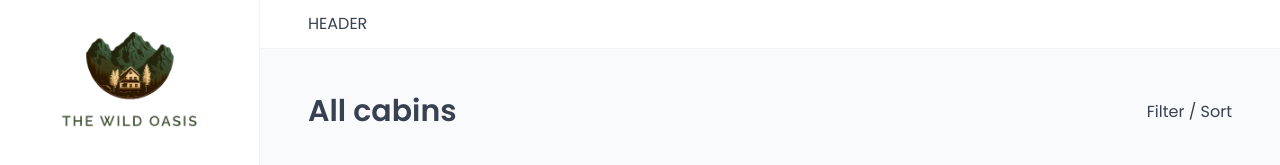
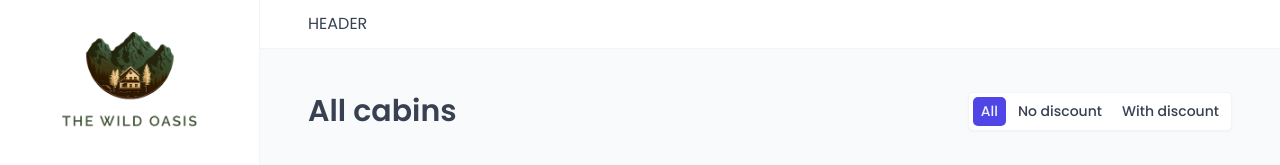
Before and after one commit to Ha-Mundo/The-Wild-Oasis, a React (Vite) app: page /cabins in a window 1280 px wide. Shown: the top 165 px of the page. Built offline with nearby package versions, Linux system fonts and the light colour scheme; no server answers; the database is empty; a web font is replaced by a local one.

Commit message:
implemented client site to filter cabins

```diff
--- a/src/features/cabins/CabinTable.jsx
+++ b/src/features/cabins/CabinTable.jsx
@@ -1,29 +1,26 @@
-//import styled from "styled-components";
 import Spinner from "../../ui/Spinner";
 import CabinRow from "./CabinRow";
 import { useCabins } from "./useCabins";
 import Table from "../../ui/Table";
 import Menus from "../../ui/Menus";
-
-/* const TableHeader = styled.header`
-  display: grid;
-  // grid-template-columns: ;
-  column-gap: 2.4rem;
-  align-items: center;
-
-  background-color: var(--color-grey-50);
-  border-bottom: 1px solid var(--color-grey-100);
-  text-transform: uppercase;
-  letter-spacing: 0.4px;
-  font-weight: 600;
-  color: var(--color-grey-600);
-  padding: 1.6rem 2.4rem;
-`; */
+import { useSearchParams } from "react-router-dom";
 
 function CabinTable() {
   const { isLoading, cabins } = useCabins();
+  const [searchParams] = useSearchParams();
 
   if (isLoading) return <Spinner />;
+
+  const filteredValue = searchParams.get("discount") || "all";
+  console.log(filteredValue);
+
+  let filteredCabins;
+
+  if (filteredValue === "all") filteredCabins = cabins;
+  if (filteredValue === "no-discount")
+    filteredCabins = cabins.filter(cabin => cabin.discount === 0);
+  if (filteredValue === "with-discount")
+    filteredCabins = cabins.filter(cabin => cabin.discount > 0);
 
   return (
     <Menus>
@@ -38,7 +35,7 @@
         </Table.Header>
 
         <Table.Body
-          data={cabins}
+          data={filteredCabins}
           render={cabin => <CabinRow cabin={cabin} key={cabin.id} />}
         />
       </Table>
--- /dev/null
+++ b/src/features/cabins/CabinTableOperations.jsx
@@ -0,0 +1,19 @@
+import TableOperations from "../../ui/TableOperations";
+import Filter from "../../ui/Filter";
+
+function CabinTableOperations() {
+  return (
+    <TableOperations>
+      <Filter
+        filterField="discount"
+        options={[
+          { value: "all", label: "All" },
+          { value: "no-discount", label: "No discount" },
+          { value: "with-discount", label: "With discount" },
+        ]}
+      />
+    </TableOperations>
+  );
+}
+
+export default CabinTableOperations;
--- a/src/pages/Cabins.jsx
+++ b/src/pages/Cabins.jsx
@@ -2,13 +2,14 @@
 import Heading from "../ui/Heading";
 import Row from "../ui/Row";
 import AddCabin from "../features/cabins/AddCabin";
+import CabinTableOperations from "../features/cabins/CabinTableOperations";
 
 function Cabins() {
   return (
     <>
       <Row type="horizontal">
         <Heading as="h1">All cabins</Heading>
-        <p>Filter / Sort</p>
+        <CabinTableOperations />
       </Row>
 
       <Row>
--- a/src/ui/Filter.jsx
+++ b/src/ui/Filter.jsx
@@ -1,3 +1,4 @@
+import { useSearchParams } from "react-router-dom";
 import styled, { css } from "styled-components";
 
 const StyledFilter = styled.div`
@@ -14,7 +15,7 @@
   background-color: var(--color-grey-0);
   border: none;
 
-  ${(props) =>
+  ${props =>
     props.active &&
     css`
       background-color: var(--color-brand-600);
@@ -33,3 +34,30 @@
     color: var(--color-brand-50);
   }
 `;
+
+function Filter({ filterField, options }) {
+  const [searchParams, setSearchParams] = useSearchParams();
+
+  const currentFilter = searchParams.get(filterField) || options.at(0).value;
+
+  function handleClick(value) {
+    searchParams.set(filterField, value);
+    setSearchParams(searchParams);
+  }
+
+  return (
+    <StyledFilter>
+      {options.map(option => (
+        <FilterButton
+          onClick={() => handleClick(option.value)}
+          active={option.value === currentFilter}
+          key={option.value}
+        >
+          {option.label}
+        </FilterButton>
+      ))}
+    </StyledFilter>
+  );
+}
+
+export default Filter;
```
